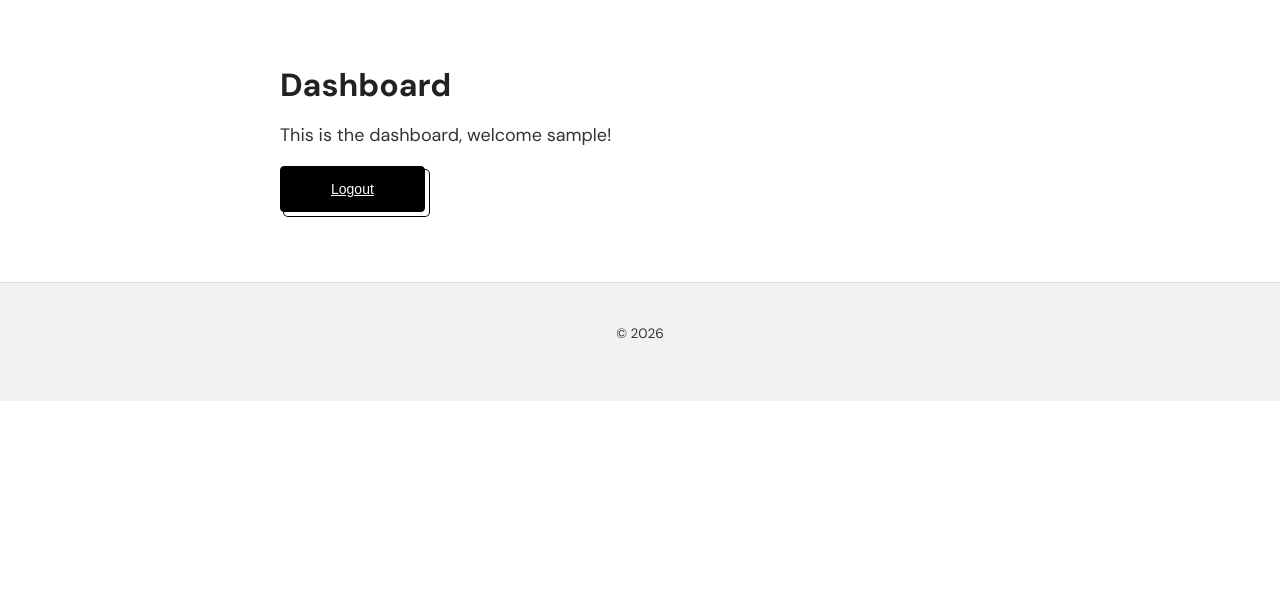
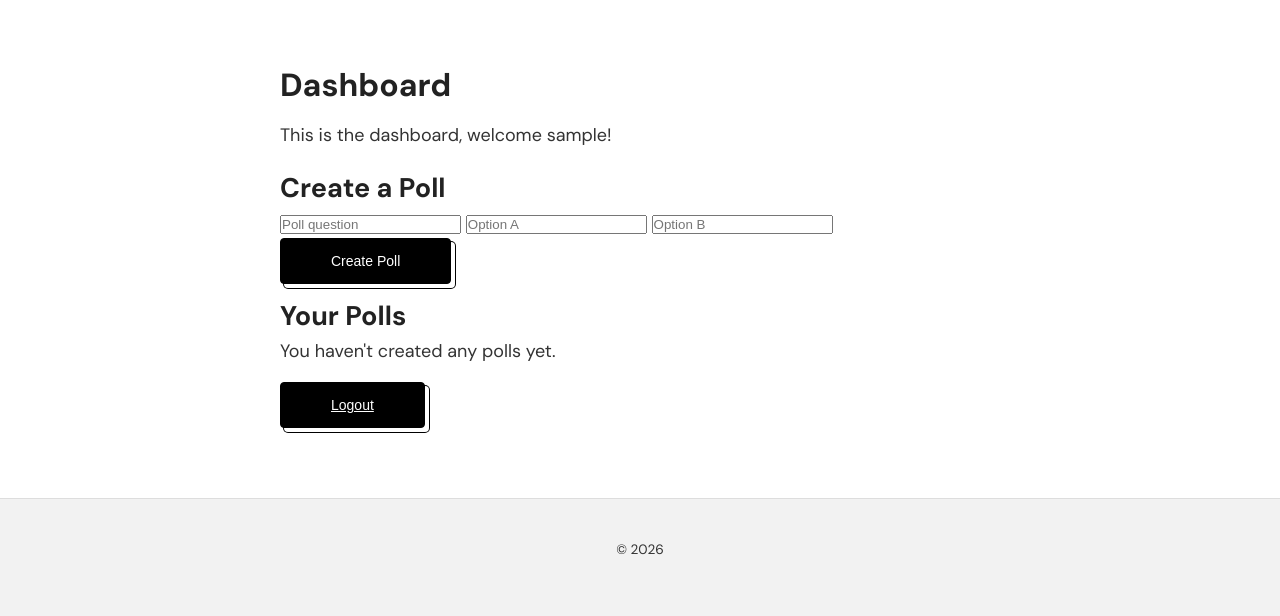
Before and after one commit to FredC19/Live-Voting-Platform, a Flask app: page /dashboard in a window 1280 px wide. Shown: the part 161-777 px from the top of the page. Run offline with Flask 3, Linux system fonts and the light colour scheme; the visitor is signed in with stand-in values (Sample User, id 1).

Commit message:
added the user's poll and ability to create poll's

```diff
--- a/templates/dashboard.html
+++ b/templates/dashboard.html
@@ -8,7 +8,31 @@
   <h1>Dashboard</h1>
 
   <p>This is the dashboard, welcome {{ username }}!</p>
+  <h2>Create a Poll</h2>
 
-<a href="{{ url_for('logout') }}" class="button-50">Logout</a>
+  <form action="{{ url_for('create_poll') }}" method="post">
+    <input type="text" name="question" placeholder="Poll question" required class="input-field">
+    <input type="text" name="option_a" placeholder="Option A" required class="input-field">
+    <input type="text" name="option_b" placeholder="Option B" required class="input-field">
+    <button type="submit" class="button-50">Create Poll</button>
+  </form>
+
+  <h2>Your Polls</h2>
+
+  {% if polls %}
+    <ul>
+      {% for poll in polls %}
+        <li>
+          <strong>{{ poll.question }}</strong><br>
+          A: {{ poll.option_a }}<br>
+          B: {{ poll.option_b }}
+        </li>
+      {% endfor %}
+    </ul>
+  {% else %}
+    <p>You haven't created any polls yet.</p>
+  {% endif %}
+
+  <a href="{{ url_for('logout') }}" class="button-50">Logout</a>
 </div>
 {% endblock %}
```
